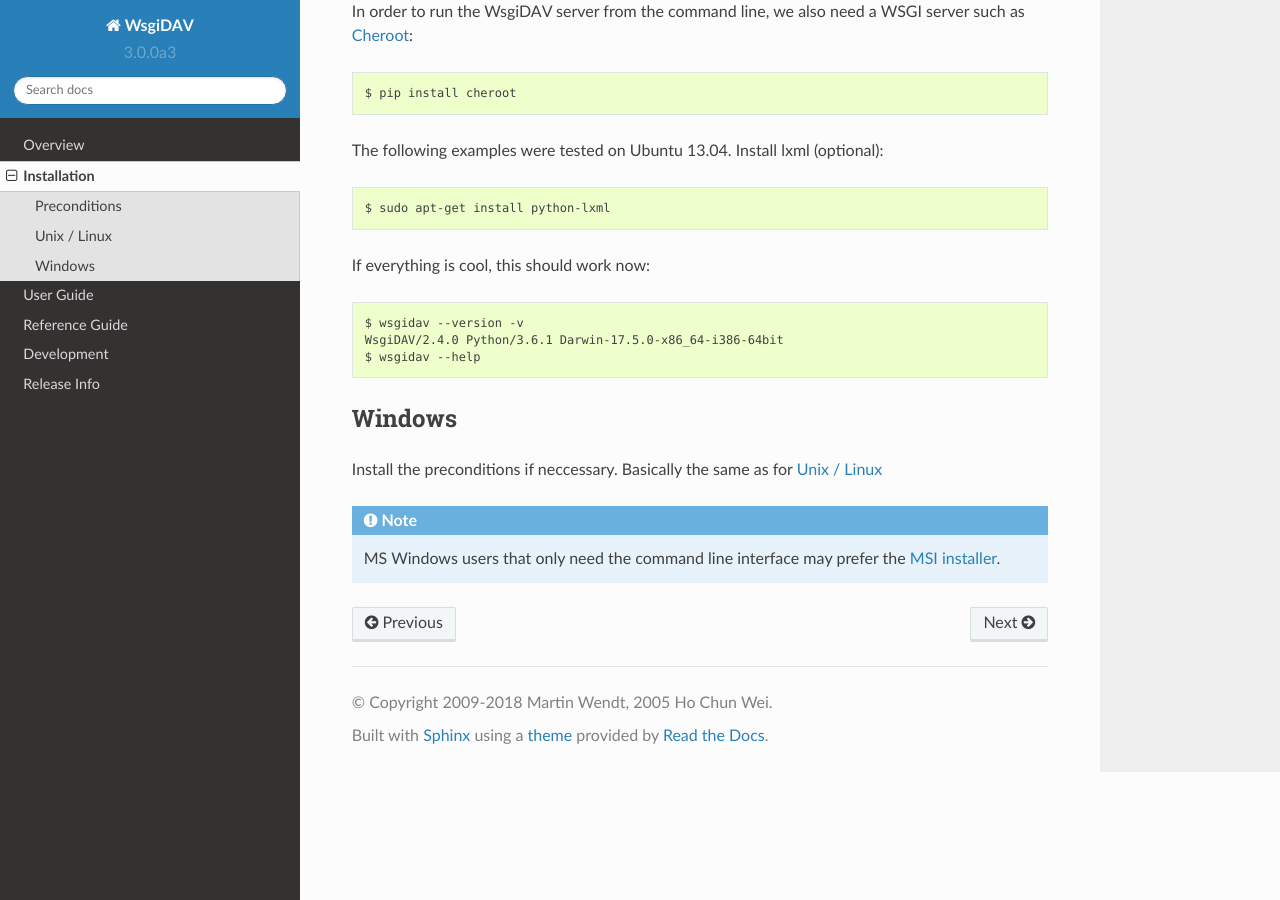
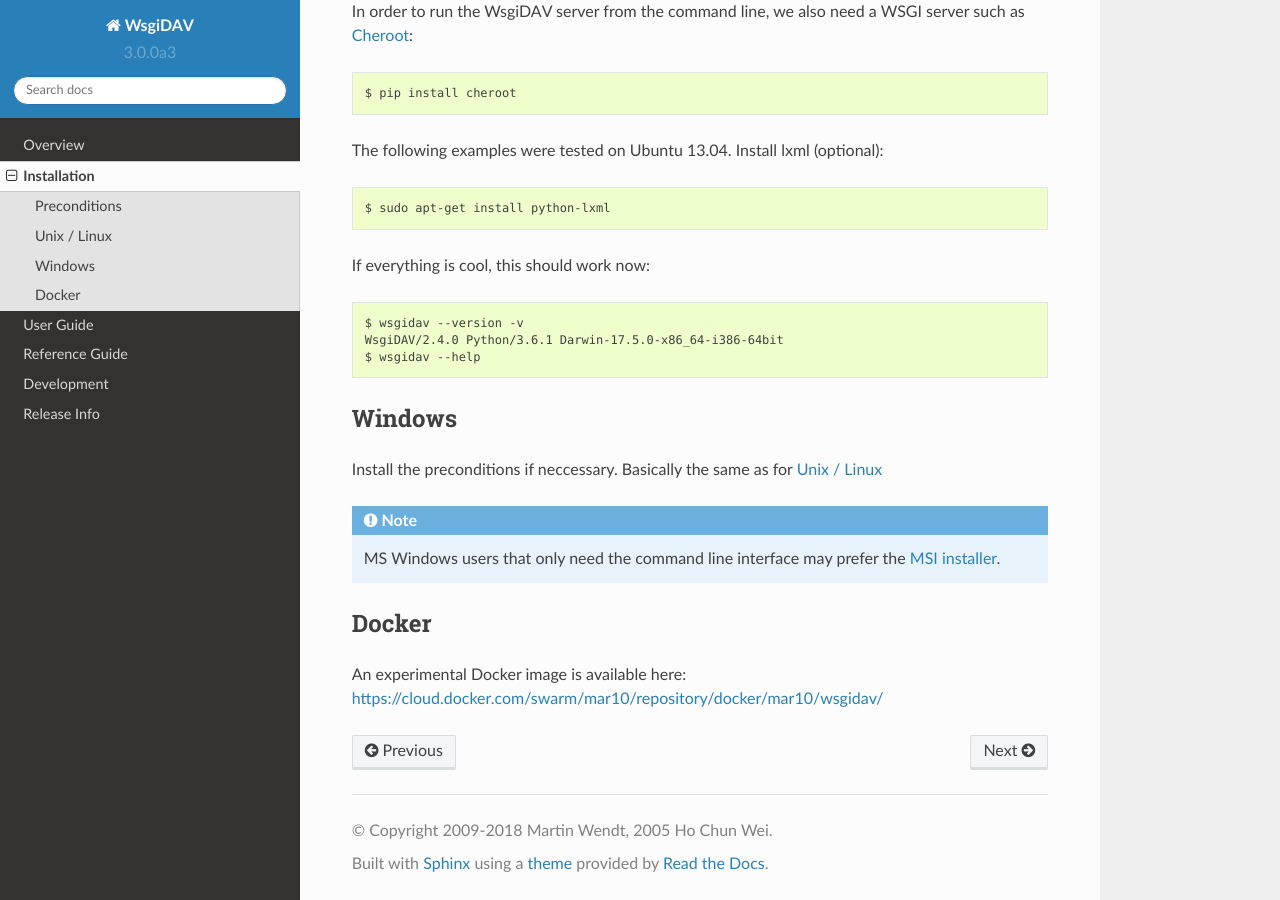
Before and after one commit to mar10/wsgidav, a Sphinx documentation site: the page built from doc/sphinx/installation.rst, in a window 1280 px wide and 900 px high, scrolled down 1063 px. Built offline with Sphinx 7.4.7 and the Read the Docs theme 2.0.0, drawn with Linux system fonts in a browser that asks for light colours; pages that are not in the unit, such as notebooks, are missing from menus; the version number is read from the project's files by our own code.

Commit message:
Update dockerfile

```diff
--- a/doc/sphinx/installation.rst
+++ b/doc/sphinx/installation.rst
@@ -68,3 +68,10 @@
 
    MS Windows users that only need the command line interface may prefer the
    `MSI installer <https://github.com/mar10/wsgidav/releases>`_.
+
+
+Docker
+------
+
+An experimental Docker image is available here:
+https://cloud.docker.com/swarm/mar10/repository/docker/mar10/wsgidav/
```
Also changed, not shown: CHANGELOG.md (+2 -0 lines), 1 other file.
